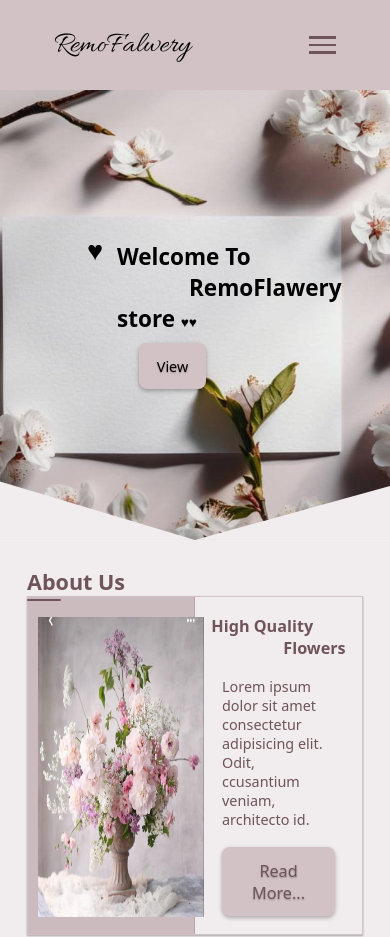
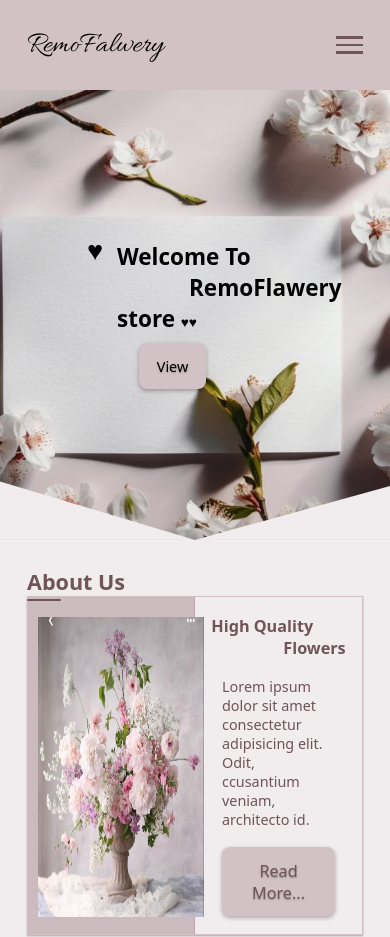
Before and after one commit to alaa-electr0n/remoflowery, a plain HTML site: page index.html in a window 390 px wide. Shown: the top 937 px of the page. Drawn offline with Linux system fonts and the light colour scheme; a web font is replaced by a local one.

Commit message:
update padding of header in responsive

```diff
--- a/style.css
+++ b/style.css
@@ -812,6 +812,10 @@ h3 {
     padding: 3rem;
   }
 
+  .header{
+    padding: 2rem 3rem;
+  }
+
   .footer .main__footer {
     width: 100%;
     grid-template-columns: auto auto;
```
